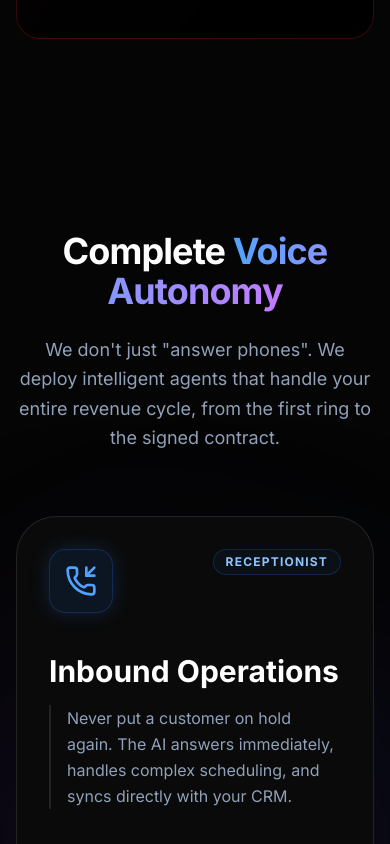
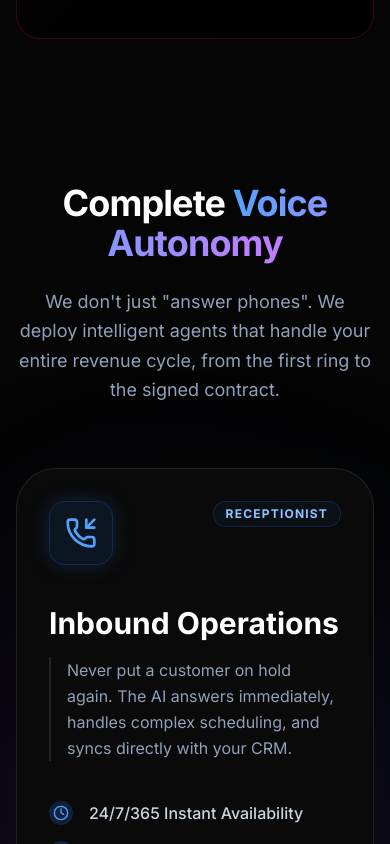
Before and after one commit to tahaissaoui-maker/autofuse-ai, a Next.js app: page / in a window 390 px wide. Shown: the part 2560-3404 px from the top of the page. Built offline with nearby package versions, Linux system fonts and the light colour scheme.

Commit message:
Update page.tsx

```diff
--- a/app/page.tsx
+++ b/app/page.tsx
@@ -472,7 +472,7 @@ const MissedMoneySection: React.FC = () => {
 
 const ServicesSplitSection: React.FC = () => {
   return (
-    <section id="services" className="relative py-24 md:py-32 bg-[#050505] overflow-hidden">
+    <section id="services" className="relative py-12 md:py-32 bg-[#050505] overflow-hidden">
       {/* Background Ambience */}
       <div className="absolute top-1/2 left-0 -translate-y-1/2 w-[500px] h-[500px] bg-blue-900/10 blur-[120px] rounded-full pointer-events-none" />
       <div className="absolute top-1/2 right-0 -translate-y-1/2 w-[500px] h-[500px] bg-purple-900/10 blur-[120px] rounded-full pointer-events-none" />
@@ -624,7 +624,7 @@ const LiveDemoSection: React.FC = () => {
   };
 
   return (
-    <section id="demo" className="relative py-24 md:py-32 bg-black overflow-hidden">
+    <section id="demo" className="relative py-12 md:py-32 bg-black overflow-hidden">
 
       {/* Dynamic Background */}
       <div className="absolute top-0 left-1/2 -translate-x-1/2 w-[1000px] h-[600px] bg-purple-600/20 blur-[120px] rounded-full pointer-events-none opacity-40 mix-blend-screen" />
@@ -854,7 +854,7 @@ const CaseStudiesSection: React.FC = () => {
   ];
 
   return (
-    <section id="case-studies" className="relative bg-[#030303] py-24 md:py-40 overflow-hidden">
+    <section id="case-studies" className="relative bg-[#030303] py-12 md:py-40 overflow-hidden">
 
       {/* Abstract Background Grid */}
       <div className="absolute inset-0 bg-[linear-gradient(to_right,#80808012_1px,transparent_1px),linear-gradient(to_bottom,#80808012_1px,transparent_1px)] bg-[size:24px_24px] pointer-events-none" />
```
